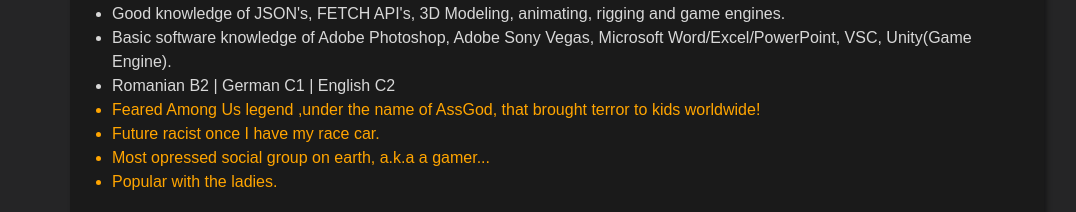
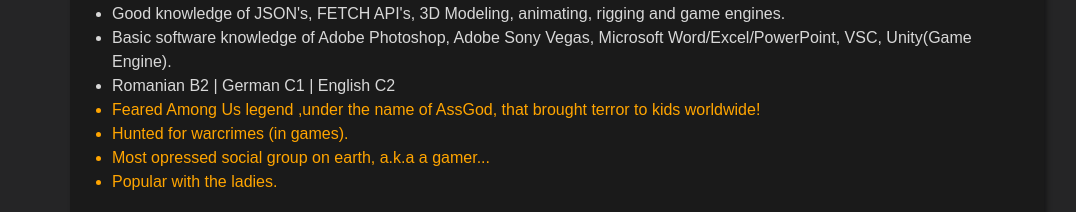
Before and after one commit to Armadox/CV, a React (Create React App) app: page / in a window 1280 px wide. Shown: the part 2621-2833 px from the top of the page, without its empty margins (108-1184 px from the left). Built offline with nearby package versions, Linux system fonts and the light colour scheme; a web font is replaced by a local one.

Commit message:
first commit

```diff
--- a/src/components/skills.js
+++ b/src/components/skills.js
@@ -40,7 +40,7 @@ const MySkills = () => {
                     <li>Basic software knowledge of Adobe Photoshop, Adobe Sony Vegas, Microsoft Word/Excel/PowerPoint, VSC, Unity(Game Engine).</li>
                     <li>Romanian B2 | German C1 | English C2</li>
                     <li style={{color: 'Orange'}}>Feared Among Us legend ,under the name of AssGod, that brought terror to kids worldwide!</li>
-                    <li style={{color: 'Orange'}}>Future racist once I have my race car.</li>
+                    <li style={{color: 'Orange'}}>Hunted for warcrimes (in games).</li>
                     <li style={{color: 'Orange'}}>Most opressed social group on earth, a.k.a a gamer...</li>
                     <li style={{color: 'Orange'}}>Popular with the ladies.</li>
                     </ul>
```
